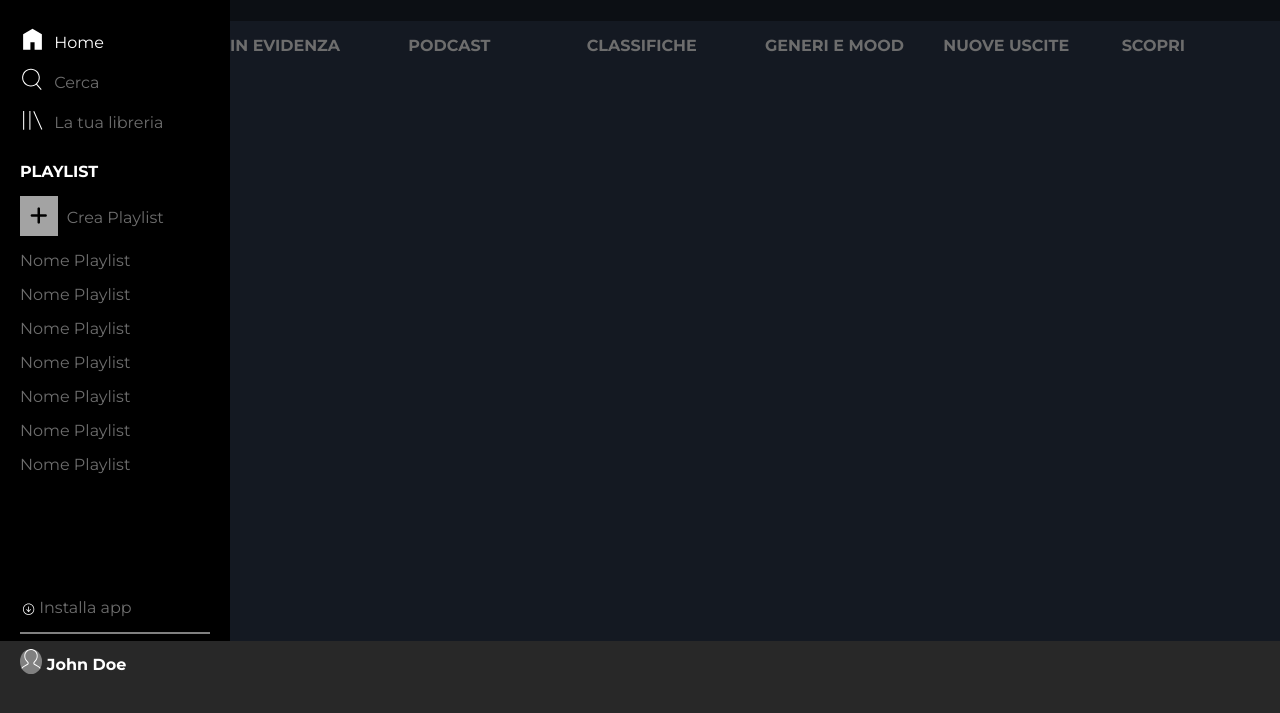
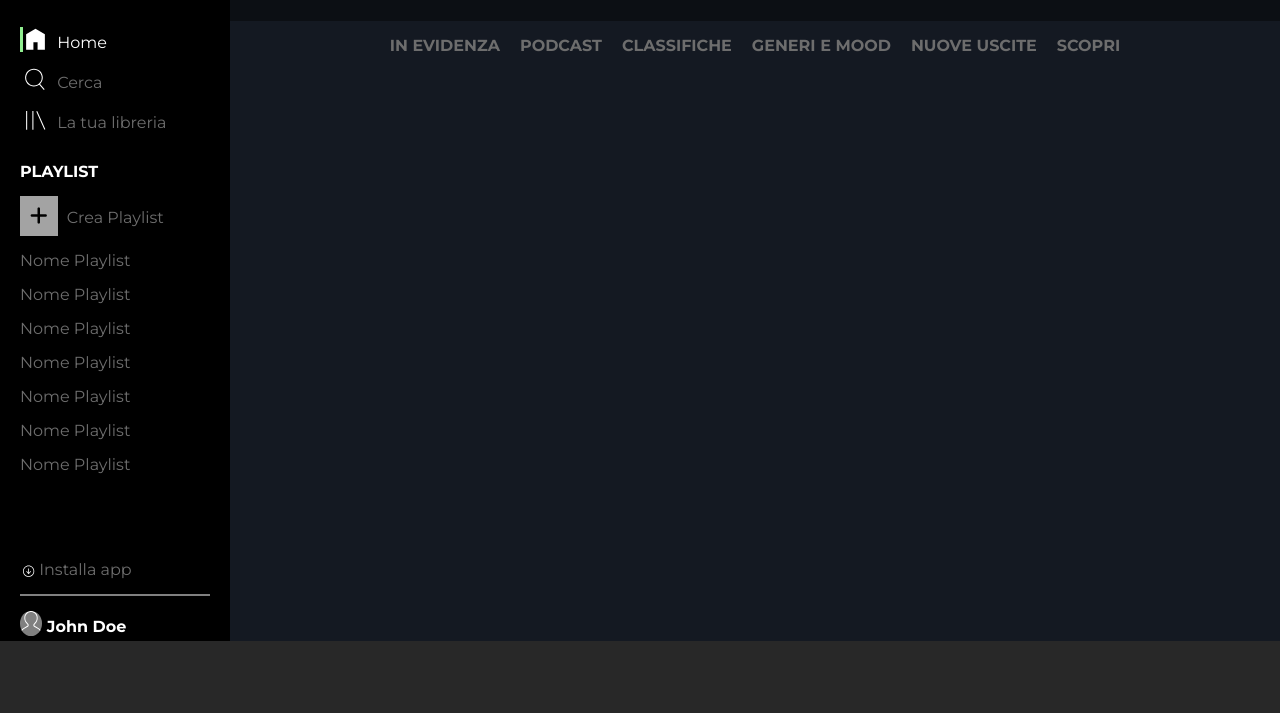
Before and after one commit to Fesposito9197/html-css-spotifyweb, a plain HTML site: page index.html in a window 1280 px wide. Shown: the part 69-782 px from the top of the page. Drawn offline with Linux system fonts and the light colour scheme.

Commit message:
problema nav

```diff
--- a/css/common.css
+++ b/css/common.css
@@ -79,6 +79,9 @@ FLEX
 .flex-row{
     flex-direction: row;
 }
+.flex-grow{
+    flex-grow: 1;
+}
 .just-space-between{
     justify-content: space-between;
 }
--- a/css/main.css
+++ b/css/main.css
@@ -12,8 +12,20 @@ main{
     background-color: #141922;
 }
 
-nav ul li{
+/* nav ul li{
     width: calc(100% / 6);
+} */
+/* ----------------------------
+RESPONSIVE MAIN
+----------------------------- */
+/* desktop */
+@media screen and (max-width:1100px) {
+
+}
+
+/* tablet */
+@media screen and (max-width:700px) {
+
 }
 
 /* mobile */
@@ -23,5 +35,7 @@ nav ul li{
         width: calc(100% - 70px);
         overflow-y: auto;
     }
-
+   nav ul{
+    flex-wrap: wrap;
+   }
 }
--- a/css/sidebar.css
+++ b/css/sidebar.css
@@ -8,6 +8,14 @@ aside{
 .container-side-bar{
     color: white;
     margin: 1.25rem;
+    height: calc(100% - 25px);
+    overflow-y:hidden;
+}
+.side-bar-icon li{
+    border-left: 3px solid transparent;
+}
+.side-bar-icon li:first-child{
+    border-color: lightgreen;
 }
 .container-side-bar .col{
     padding-bottom: 1.875rem;
@@ -30,8 +38,11 @@ RESPONSIVE SIDEBAR
     aside{
         width: 70px;
     }
-    .m-top-94{
-        margin-top: 450px;
+    .side-bar-icon li{
+        border-left: 0px solid transparent;
     }
 
+    .footer-side-bar{
+        margin-top: auto;
+    }
 }
--- a/index.html
+++ b/index.html
@@ -47,7 +47,7 @@
                             </li>
                         </ul>
                     </div>
-                    <div class="playlist col img-none">
+                    <div class="playlist col img-none flex-grow">
                         <h4>PLAYLIST</h4>
                         <ul class="list-inline">
                             <li class="m-top-15 grey-text">
@@ -63,7 +63,7 @@
                             <li class="m-top-15 grey-text">Nome Playlist</li>
                         </ul>
                     </div>
-                    <div class="footer-side-bar m-top-94">
+                    <div class="footer-side-bar">
                         <ul class="list-inline ">
                             <li class="grey-text m-bottom-15">
                                 <img src="img/download.svg" alt="#" class="icon-size-sm v-align-bottom ">
```
